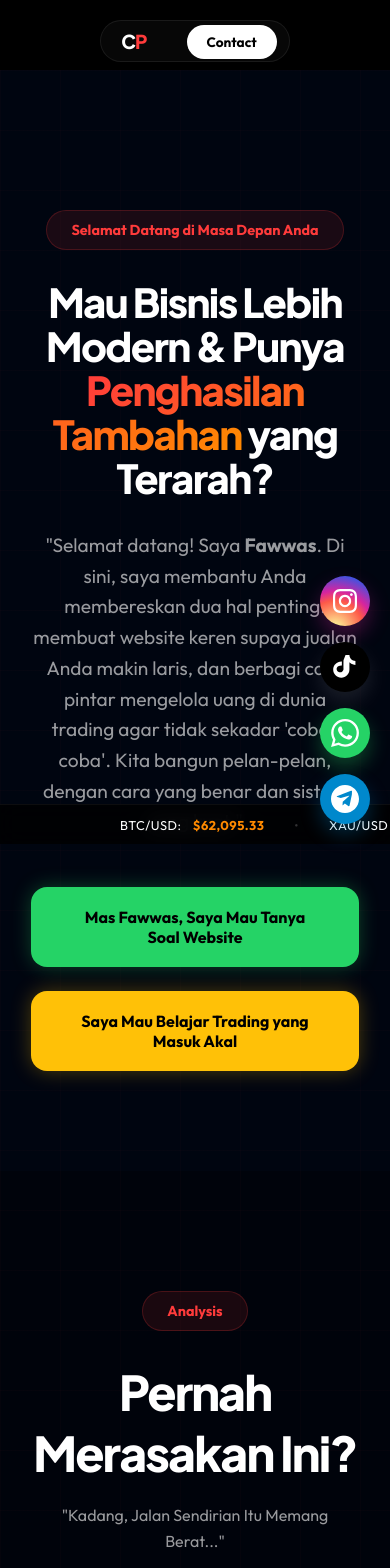
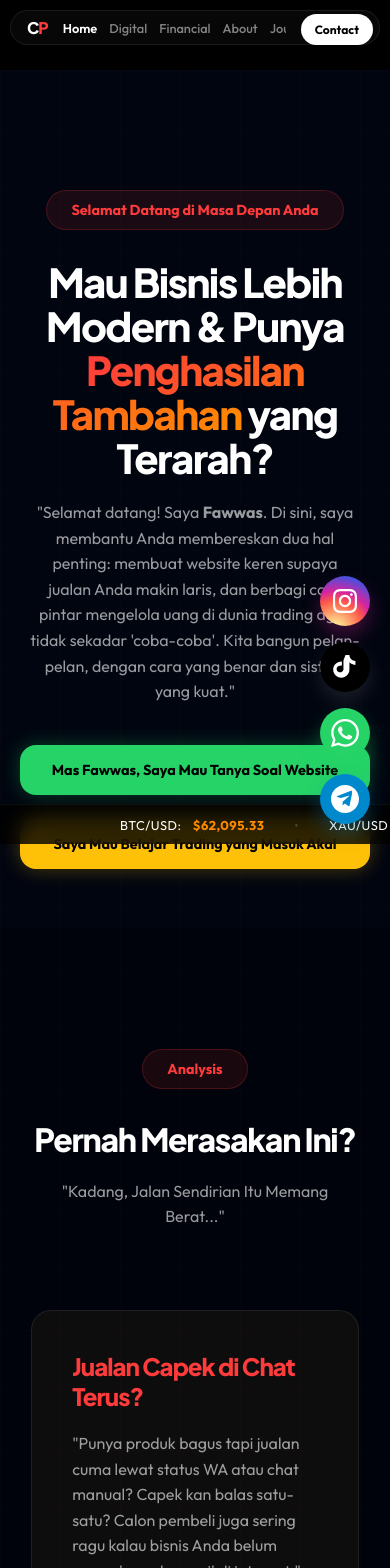
Before and after one commit to Dababah/COREPAWAS, a Next.js app: page / in a window 390 px wide. Shown: the top 1568 px of the page. Built offline with nearby package versions, Linux system fonts and the light colour scheme.

Commit message:
Optimize mobile responsiveness across all pages and components

```diff
--- a/src/app/digital/digital.module.css
+++ b/src/app/digital/digital.module.css
@@ -236,15 +236,15 @@
   font-size: 0.9rem;
 }
 
-@media (max-width: 1024px) {
-  .importanceGrid, .servicesGrid, .processGrid, .offerGrid {
-    grid-template-columns: 1fr 1fr;
-  }
-  .techGrid { grid-template-columns: 1fr; }
+@media (max-width: 768px) {
+  .container { padding-top: 100px; }
+  .importanceGrid, .servicesGrid, .processGrid, .offerGrid { grid-template-columns: 1fr; gap: 20px; }
+  .title { font-size: 2.2rem; text-align: center; }
+  .subtitle { font-size: 1rem; text-align: center; }
+  .ctaBtn { width: 100%; text-align: center; }
+  .sectionHeader h2 { font-size: 2rem; }
+  .techText h2 { font-size: 2rem; text-align: center; }
+  .techList { grid-template-columns: 1fr; }
+  .techGrid { gap: 40px; }
+  .finalCta h2 { font-size: 2rem; }
 }
-
-@media (max-width: 768px) {
-  .importanceGrid, .servicesGrid, .processGrid, .offerGrid {
-    grid-template-columns: 1fr;
-  }
-}
--- a/src/app/financial/financial.module.css
+++ b/src/app/financial/financial.module.css
@@ -244,13 +244,14 @@
   line-height: 1.6;
 }
 
-@media (max-width: 1024px) {
-  .problemGrid, .bentoGrid, .flowGrid { grid-template-columns: 1fr 1fr; }
-  .trustGrid { grid-template-columns: 1fr; }
+@media (max-width: 768px) {
+  .problemGrid, .bentoGrid, .flowGrid, .valueGrid { grid-template-columns: 1fr; gap: 20px; }
+  .title { font-size: 2.2rem; text-align: center; }
+  .subtitle { font-size: 1rem; text-align: center; }
+  .goldBtn { width: 100%; text-align: center; padding: 18px 24px; }
+  .sectionHeader h2 { font-size: 2rem; }
+  .trustGrid { gap: 40px; }
+  .trustSection { padding: 40px 20px; }
+  .finalCta h2 { font-size: 2rem; }
   .bentoMain { grid-column: span 1; }
 }
-
-@media (max-width: 768px) {
-  .problemGrid, .bentoGrid, .flowGrid, .valueGrid { grid-template-columns: 1fr; }
-  .title { font-size: 2.5rem; }
-}
--- a/src/app/globals.css
+++ b/src/app/globals.css
@@ -99,6 +99,26 @@ a {
   animation: pulse-glow 4s infinite alternate;
 }
 
+/* Responsive Optimizations */
+@media (max-width: 768px) {
+  :root {
+    --font-heading-size: 2.2rem;
+  }
+
+  h1 { font-size: 2.5rem !important; }
+  h2 { font-size: 2rem !important; }
+  h3 { font-size: 1.5rem !important; }
+  p { font-size: 1rem !important; }
+
+  .glass {
+    border-radius: 16px;
+  }
+
+  .bento {
+    border-radius: 20px;
+  }
+}
+
 /* Custom Scrollbar */
 ::-webkit-scrollbar {
   width: 5px;
--- a/src/app/page.module.css
+++ b/src/app/page.module.css
@@ -235,13 +235,17 @@
 }
 
 /* Responsive */
-@media (max-width: 1024px) {
-  .problemGrid, .bonusGrid { grid-template-columns: 1fr 1fr; }
-  .solutionContent, .expertGrid { grid-template-columns: 1fr; }
+@media (max-width: 768px) {
+  .sectionContainer { padding: 60px 20px; }
+  .problemGrid, .bonusGrid { grid-template-columns: 1fr; gap: 20px; }
+  .title { font-size: 2.2rem; margin-bottom: 20px; text-align: center; }
+  .story { font-size: 1rem; margin-bottom: 40px; text-align: center; padding: 0 10px; }
+  .hero { padding: 120px 20px 60px; }
+  .btnGreen, .btnGold { width: 100%; justify-content: center; padding: 16px 24px; font-size: 0.9rem; }
+  .sectionHeader h2 { font-size: 2rem; }
+  .solutionText h2, .expertInfo h2 { font-size: 2rem; text-align: center; }
+  .featureList { grid-template-columns: 1fr; }
+  .expertGrid { gap: 40px; }
+  .expertPoint h4 { font-size: 1.1rem; }
+  .footer { flex-direction: column; text-align: center; gap: 30px; }
 }
-
-@media (max-width: 768px) {
-  .problemGrid, .bonusGrid { grid-template-columns: 1fr; }
-  .title { font-size: 2.5rem; }
-  .hero { padding-top: 140px; }
-}
--- a/src/components/Navbar.module.css
+++ b/src/components/Navbar.module.css
@@ -17,8 +17,9 @@
   padding: 8px 12px 8px 24px;
   display: flex;
   align-items: center;
-  gap: 40px;
+  gap: 30px;
   border-radius: 100px;
+  max-width: 95vw;
 }
 
 .logo a {
@@ -70,6 +71,22 @@
 }
 
 @media (max-width: 768px) {
-  .links { display: none; }
-  .navbarPill { padding: 8px 12px 8px 20px; }
+  .navbarContainer { top: 10px; padding: 0 10px; }
+  .navbarPill {
+    padding: 6px 6px 6px 16px;
+    gap: 15px;
+    justify-content: space-between;
+    width: 100%;
+  }
+  .links {
+    display: flex;
+    gap: 12px;
+    overflow-x: auto;
+    scrollbar-width: none;
+    -ms-overflow-style: none;
+  }
+  .links::-webkit-scrollbar { display: none; }
+  .link { font-size: 0.8rem; white-space: nowrap; }
+  .btnNav { padding: 8px 14px; font-size: 0.75rem; }
+  .logo a { font-size: 1rem; }
 }
```
Also changed, not shown: 1 other file (tests, documents, lock files or other folders).
